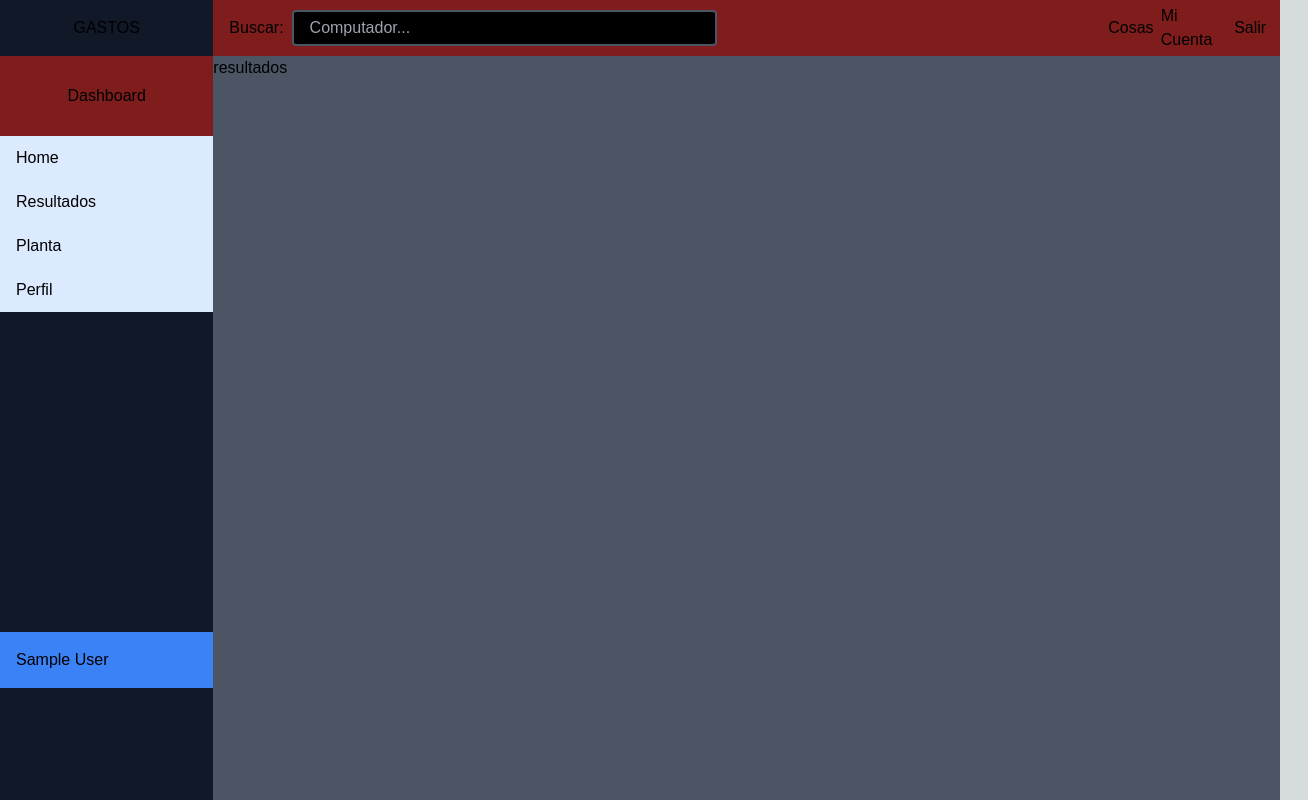
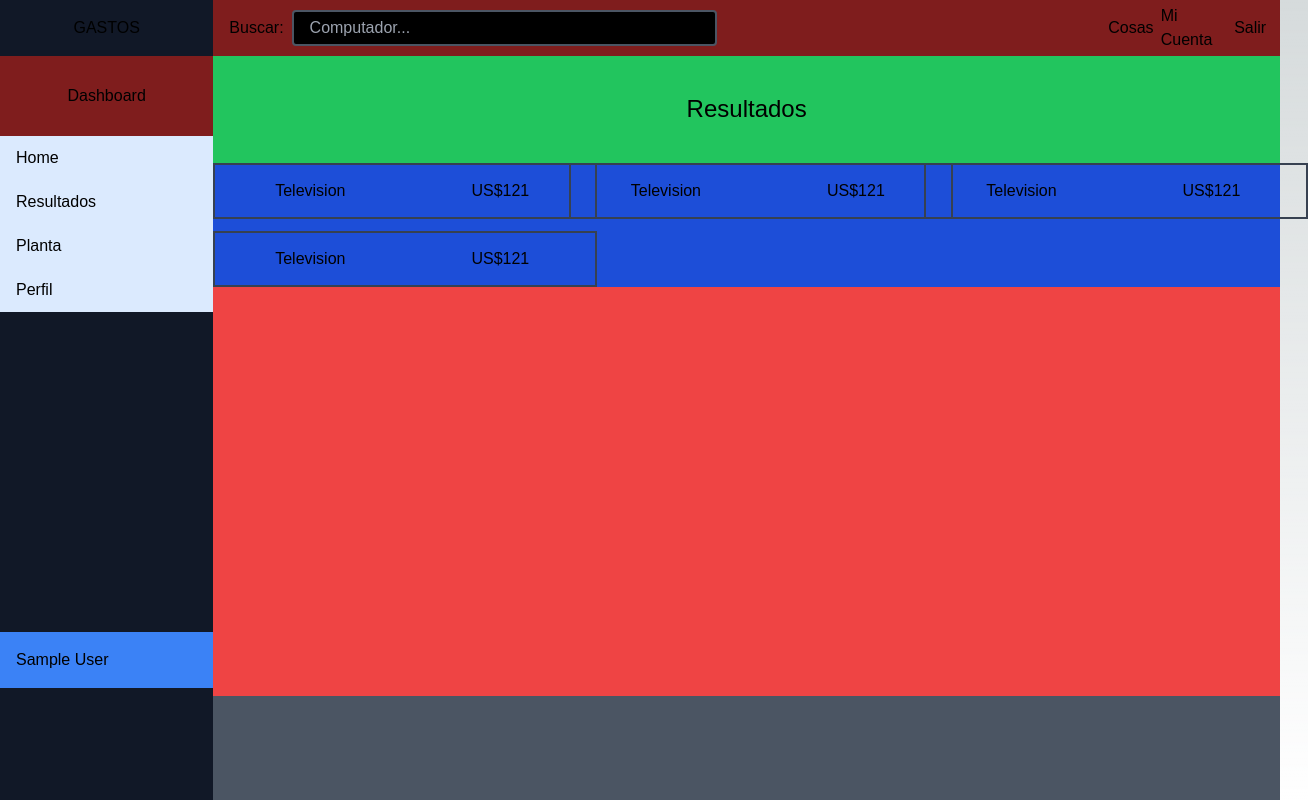
Before and after one commit to carveri/autenti-productos, a Next.js app: page /dashboard/resultados in a window 1280 px wide. Shown: the whole page, 1308 px wide, since content can reach past the window. Built offline with nearby package versions, Linux system fonts and the light colour scheme; no server answers; sample sign-in values are in the browser's storage; a web font is replaced by a local one.

Commit message:
V10 tengo lista la lista del front y ahora voy a traelas por cada uno de los users

```diff
--- a/src/app/(Private)/Components/Formulario.tsx
+++ b/src/app/(Private)/Components/Formulario.tsx
@@ -24,18 +24,21 @@ const Formulario = () => {
 
     const handleSubmitProducto = (e:React.FormEvent<HTMLFormElement>)=>{
         e.preventDefault()
-        console.log(nombreProducto, precio);
-        console.log(session?.user?.id ?? 'as');
-        console.log(typeof(nombreProducto));
-        console.log(typeof(precio));
-        console.log(typeof(session?.user?.id ?? 'as'));
+
+        try {
+            const ruta = 'producto'
+            const userId = session?.user?.id
+            const data = {nombreProducto, precio, userId}
+            postData({ruta, data})
+        } catch (error) {
+            console.log(error);
+        }
+        finally{
+            setNombreProducto('')
+            setPrecio(0)
+        }
 
 
-        const ruta = 'producto'
-        const userId = session?.user?.id
-        const data = {nombreProducto, precio, userId}
-
-        postData({ruta, data})
 
     }
 
@@ -48,11 +51,11 @@ const Formulario = () => {
         <main className='h-3/6 grid grid-rows-2'>
             <div className='grid'>
                 <label className=' grid content-center ' htmlFor="">Producto</label>
-                <input onChange={handleChangeProducto} name='producto' className='h-14 pl-4' type="text" />
+                <input value={nombreProducto} onChange={handleChangeProducto} name='producto' className='h-14 pl-4' type="text" />
             </div>
             <div className='grid'>
                 <label className=' grid content-center ' htmlFor="">Precio</label>
-                <input onChange={handleChangeProducto} name='precio' className='h-14 pl-4' type="number" />
+                <input value={precio} onChange={handleChangeProducto} name='precio' className='h-14 pl-4' type="number" />
             </div>
         </main>
         <div className='grid place-items-center mt-4'>
--- /dev/null
+++ b/src/app/(Private)/dashboard/resultados/Components/BadgeResultado.tsx
@@ -0,0 +1,16 @@
+import React from 'react'
+
+const BadgeResultado = ({nombreProducto, precio, userId}) => {
+  return (
+    <div className='w-96 h-14 grid grid-cols-2 place-items-center border-2 border-gray-700'>
+        <section>
+            {nombreProducto}
+        </section>
+        <section>
+            US${precio}
+        </section>
+    </div>
+  )
+}
+
+export default BadgeResultado
--- a/src/app/(Private)/dashboard/resultados/page.tsx
+++ b/src/app/(Private)/dashboard/resultados/page.tsx
@@ -1,8 +1,27 @@
 import React from 'react'
+import BadgeResultado from './Components/BadgeResultado'
+import { dataResultados } from '@/app/Front/Utils/dataResultados'
 
 const page = () => {
   return (
-    <div>resultados</div>
+   <section className='w-full h-full bg-red-500 '>
+      <header className='h-1/6  bg-green-500 grid place-content-center text-2xl'>
+        Resultados
+      </header>
+      <div className=' bg-blue-700 h-auto grid grid-cols-3 place-content-center gap-y-3 '>
+        {dataResultados.map((element)=>{
+          const {nombreProducto, precio, userId} = element
+          return <div key={userId} className=' '>
+            <BadgeResultado
+            nombreProducto = {nombreProducto}
+            precio = {precio}
+            userId = {userId}
+          />
+          </div>
+        })}
+
+      </div>
+   </section>
   )
 }
 
--- a/src/app/Fetch/postData.tsx
+++ b/src/app/Fetch/postData.tsx
@@ -4,7 +4,7 @@ import { InterProducto, PostInterProducto } from "../Interfaces/Private/interPro
 // lo usa
 // app/private/components/formulario
 export const postData =async({ruta, data})=>{
-    console.log(ruta);
+    //console.log(ruta);
     try {
         const apiUrl = `http://localhost:3000/api/${ruta}`
 
--- /dev/null
+++ b/src/app/Front/Utils/dataResultados.tsx
@@ -0,0 +1,31 @@
+
+
+export const dataResultados = [
+    {
+        id:1,
+        nombreProducto: 'Television',
+        precio: 121,
+        userId: '121'
+    },
+    {
+        id:1,
+        nombreProducto: 'Television',
+        precio: 121,
+        userId: '121'
+    },
+    {
+        id:1,
+        nombreProducto: 'Television',
+        precio: 121,
+        userId: '121'
+    },
+    {
+        id:1,
+        nombreProducto: 'Television',
+        precio: 121,
+        userId: '121'
+    },
+
+
+
+]
```
